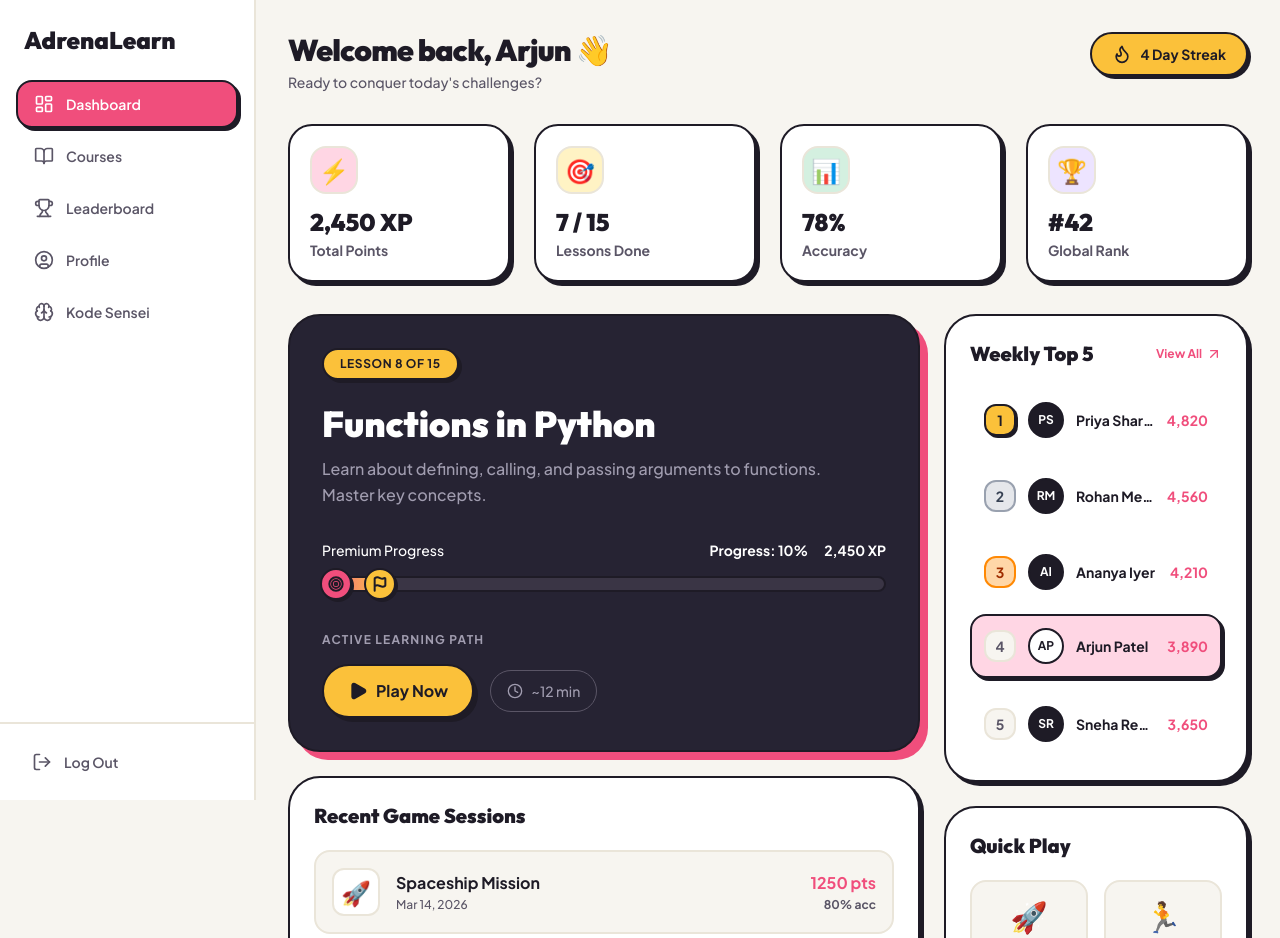
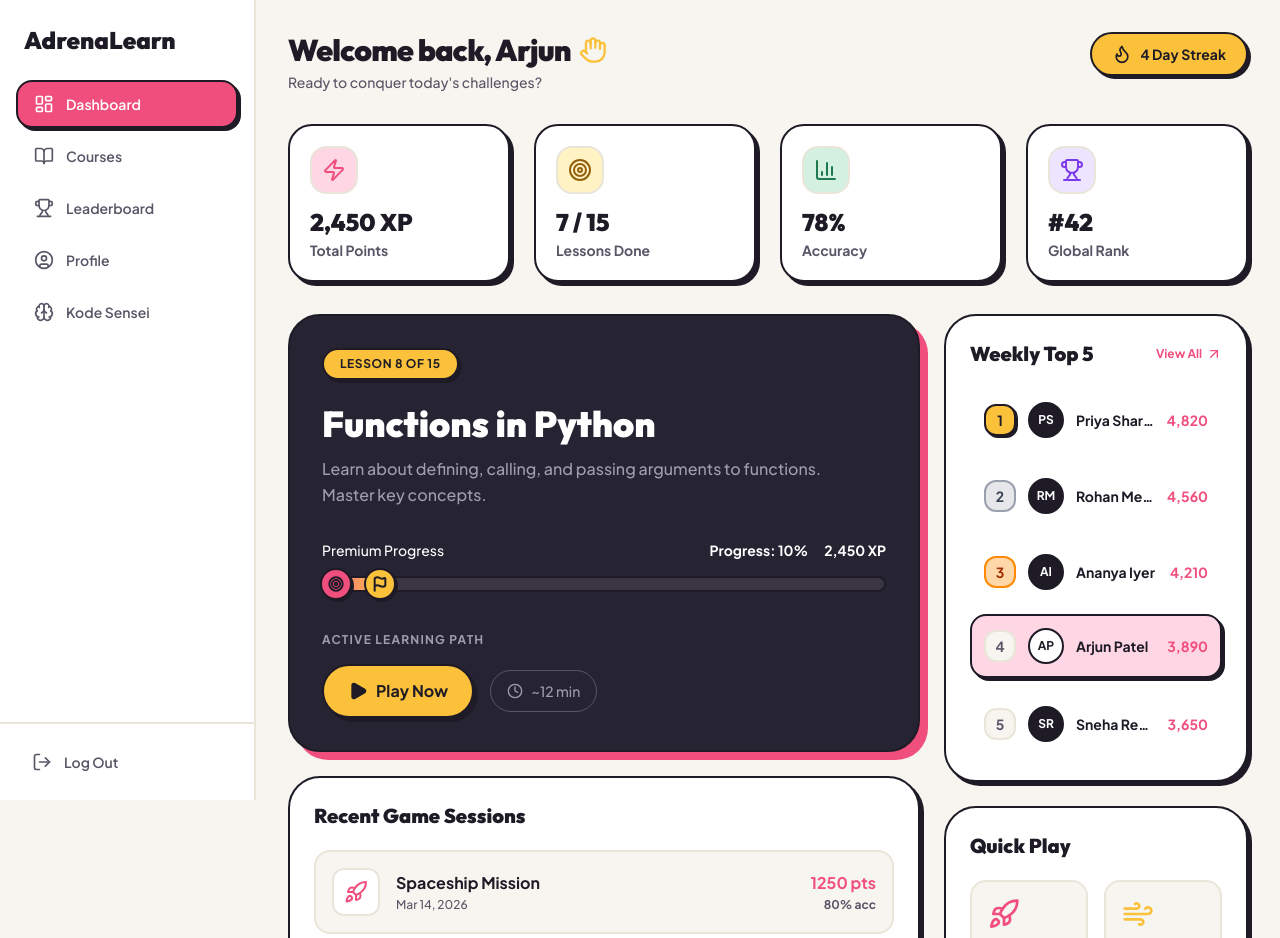
Before and after one commit to Suraj-driod/AdrenaLearn, a Next.js app: page /dashboard in a window 1280 px wide. Shown: the top 938 px of the page. Built offline with nearby package versions, Linux system fonts and the light colour scheme.

Commit message:
frontend changes

```diff
--- a/src/app/courses/[courseId]/[lessonId]/page.js
+++ b/src/app/courses/[courseId]/[lessonId]/page.js
@@ -13,10 +13,10 @@ import {
 import Link from "next/link";
 
 const concepts = [
-  { icon: "🔤", name: "Variables" },
-  { icon: "📦", name: "Data Types" },
-  { icon: "✏️", name: "Assignment Operator" },
-  { icon: "#️⃣", name: "Naming Rules" },
+  { icon: <Variable className="w-5 h-5 text-[#f04e7c]" />, name: "Variables" },
+  { icon: <Type className="w-5 h-5 text-[#fbc13a]" />, name: "Data Types" },
+  { icon: <Edit3 className="w-5 h-5 text-[#7c3aed]" />, name: "Assignment Operator" },
+  { icon: <Hash className="w-5 h-5 text-[#1e7a4e]" />, name: "Naming Rules" },
 ];
 
 const chapters = [
@@ -79,7 +79,7 @@ export default function LessonPage() {
             {/* Chapters */}
             <div className="bento-card !rounded-3xl">
               <h3 className="font-[Outfit] font-bold mb-4 flex items-center gap-2">
-                📚 Chapter Markers
+                <BookOpen className="w-5 h-5 text-[#f04e7c]" /> Chapter Markers
               </h3>
               <div className="space-y-2">
                 {chapters.map((ch, i) => (
@@ -101,7 +101,7 @@ export default function LessonPage() {
             {/* Code Summary */}
             <div className="bento-card !rounded-3xl">
               <h3 className="font-[Outfit] font-bold mb-4 flex items-center gap-2">
-                🧩 Concept Summary
+                <Code2 className="w-5 h-5 text-[#7c3aed]" /> Concept Summary
               </h3>
               <p className="text-[#5a5566] text-sm leading-relaxed mb-4">
                 Variables in Python are containers for storing data values.
@@ -192,7 +192,7 @@ export default function LessonPage() {
                       key={i}
                       className="flex items-center gap-3 p-3 bg-[#f7f5f0] rounded-2xl border-2 border-[#eae5d9]"
                     >
-                      <span className="text-xl">{c.icon}</span>
+                      <span>{c.icon}</span>
                       <span className="text-sm font-semibold">{c.name}</span>
                     </div>
                   ))}
@@ -201,7 +201,7 @@ export default function LessonPage() {
                   href="/courses/ce/lesson-1/play"
                   className="btn-brutal w-full text-center"
                 >
-                  🎮 Start Game Challenge
+                  <Gamepad2 className="w-5 h-5 inline mr-1" /> Start Game Challenge
                 </Link>
               </div>
               <Link
--- a/src/app/courses/page.js
+++ b/src/app/courses/page.js
@@ -5,10 +5,10 @@ import Link from 'next/link'
 import Sidebar from '../components/Sidebar'
 
 const courses = [
-  { id: 'ce', name: 'Computer Engineering', icon: '💻', lessons: 15, difficulty: 'Beginner', desc: 'Master the fundamentals of programming with Python. From variables to algorithms, build a strong foundation.', progress: 47, started: true, category: 'Computer Engineering', bgColor: 'bg-[#e4f1ff]' },
-  { id: 'mba', name: 'MBA Fundamentals', icon: '📊', lessons: 12, difficulty: 'Intermediate', desc: 'Learn business analytics and data-driven decision making. Apply coding to real-world business problems.', progress: 25, started: true, category: 'MBA', bgColor: 'bg-[#fff8e7]' },
-  { id: 'ds', name: 'Data Science Basics', icon: '🧬', lessons: 10, difficulty: 'Beginner', desc: 'Dive into data analysis, visualization, and machine learning fundamentals.', progress: 0, started: false, category: 'Data Science', bgColor: 'bg-[#ede4ff]' },
-  { id: 'web', name: 'Web Development', icon: '🌐', lessons: 18, difficulty: 'Intermediate', desc: 'Build modern web applications from scratch. HTML, CSS, JavaScript, React, and beyond.', progress: 0, started: false, category: 'Computer Engineering', bgColor: 'bg-[#d4f0e0]' },
+  { id: 'ce', name: 'Computer Engineering', icon: <Monitor className="w-8 h-8 sm:w-10 sm:h-10 text-[#2563eb]" />, lessons: 15, difficulty: 'Beginner', desc: 'Master the fundamentals of programming with Python. From variables to algorithms, build a strong foundation.', progress: 47, started: true, category: 'Computer Engineering', bgColor: 'bg-[#e4f1ff]' },
+  { id: 'mba', name: 'MBA Fundamentals', icon: <Briefcase className="w-8 h-8 sm:w-10 sm:h-10 text-[#92600e]" />, lessons: 12, difficulty: 'Intermediate', desc: 'Learn business analytics and data-driven decision making. Apply coding to real-world business problems.', progress: 25, started: true, category: 'MBA', bgColor: 'bg-[#fff8e7]' },
+  { id: 'ds', name: 'Data Science Basics', icon: <Database className="w-8 h-8 sm:w-10 sm:h-10 text-[#7c3aed]" />, lessons: 10, difficulty: 'Beginner', desc: 'Dive into data analysis, visualization, and machine learning fundamentals.', progress: 0, started: false, category: 'Data Science', bgColor: 'bg-[#ede4ff]' },
+  { id: 'web', name: 'Web Development', icon: <Globe className="w-8 h-8 sm:w-10 sm:h-10 text-[#1e7a4e]" />, lessons: 18, difficulty: 'Intermediate', desc: 'Build modern web applications from scratch. HTML, CSS, JavaScript, React, and beyond.', progress: 0, started: false, category: 'Computer Engineering', bgColor: 'bg-[#d4f0e0]' },
 ]
 
 const filters = ['All', 'Computer Engineering', 'MBA', 'Data Science']
@@ -55,7 +55,7 @@ export default function CoursesPage() {
                 {/* Card Header */}
                 <div className="flex items-start gap-5 mb-6">
                   {/* Icon Container - Tactile Shadow & Border */}
-                  <div className="w-16 h-16 sm:w-20 sm:h-20 rounded-[24px] bg-white border-2 border-[#1e1b26] shadow-[4px_4px_0px_#1e1b26] flex items-center justify-center text-3xl sm:text-4xl shrink-0 group-hover:-translate-y-1 transition-all duration-300">
+                  <div className="w-16 h-16 sm:w-20 sm:h-20 rounded-[24px] bg-white border-2 border-[#1e1b26] shadow-[4px_4px_0px_#1e1b26] flex items-center justify-center shrink-0 group-hover:-translate-y-1 transition-all duration-300">
                     {course.icon}
                   </div>
 
--- a/src/app/dashboard/page.js
+++ b/src/app/dashboard/page.js
@@ -1,15 +1,15 @@
 'use client'
 import {
   Flame, Trophy, Flag, Target, Play, Clock, Rocket, Gamepad2,
-  BarChart3, Zap, ArrowUpRight
+  BarChart3, Zap, ArrowUpRight, Hand, Wind, Cat
 } from 'lucide-react'
 import Link from 'next/link'
 import Sidebar from '../components/Sidebar'
 
 const recentGames = [
-  { mode: 'Spaceship Mission', icon: '🚀', score: 1250, accuracy: '80%', date: 'Mar 14, 2026' },
-  { mode: 'Balloon Shooter', icon: '🎈', score: 980, accuracy: '72%', date: 'Mar 13, 2026' },
-  { mode: 'Subway Runner', icon: '🏃', score: 1100, accuracy: '85%', date: 'Mar 12, 2026' },
+  { mode: 'Spaceship Mission', icon: <Rocket className="w-6 h-6 text-[#f04e7c]" />, score: 1250, accuracy: '80%', date: 'Mar 14, 2026' },
+  { mode: 'Balloon Shooter', icon: <Target className="w-6 h-6 text-[#7c3aed]" />, score: 980, accuracy: '72%', date: 'Mar 13, 2026' },
+  { mode: 'Subway Runner', icon: <Wind className="w-6 h-6 text-[#fbc13a]" />, score: 1100, accuracy: '85%', date: 'Mar 12, 2026' },
 ]
 
 const leaderboard = [
@@ -21,10 +21,10 @@ const leaderboard = [
 ]
 
 const games = [
-  { name: 'Spaceship', icon: '🚀' },
-  { name: 'Subway', icon: '🏃' },
-  { name: 'Balloon', icon: '🎈' },
-  { name: 'Cat Rescue', icon: '🐱' },
+  { name: 'Spaceship', icon: <Rocket className="w-8 h-8 text-[#f04e7c]" /> },
+  { name: 'Subway', icon: <Wind className="w-8 h-8 text-[#fbc13a]" /> },
+  { name: 'Balloon', icon: <Target className="w-8 h-8 text-[#7c3aed]" /> },
+  { name: 'Cat Rescue', icon: <Cat className="w-8 h-8 text-[#1e7a4e]" /> },
 ]
 
 export default function DashboardPage() {
@@ -36,8 +36,8 @@ export default function DashboardPage() {
           {/* Greeting */}
           <div className="flex flex-col sm:flex-row sm:items-center sm:justify-between gap-4 mb-8">
             <div>
-              <h1 className="font-[Outfit] text-2xl sm:text-3xl font-black tracking-tight text-[#1e1b26]">
-                Welcome back, Arjun 👋
+              <h1 className="font-[Outfit] text-2xl sm:text-3xl font-black tracking-tight text-[#1e1b26] flex items-center gap-2">
+                Welcome back, Arjun <Hand className="w-7 h-7 text-[#fbc13a]" />
               </h1>
               <p className="text-[#5a5566] mt-1 text-sm font-medium">Ready to conquer today&apos;s challenges?</p>
             </div>
@@ -50,13 +50,13 @@ export default function DashboardPage() {
           {/* Stats Grid */}
           <div className="grid grid-cols-2 lg:grid-cols-4 gap-4 sm:gap-6 mb-8">
             {[
-              { label: 'Total Points', value: '2,450 XP', icon: '⚡', color: 'bg-[#ffd6e4]' },
-              { label: 'Lessons Done', value: '7 / 15', icon: '🎯', color: 'bg-[#fff3c4]' },
-              { label: 'Accuracy', value: '78%', icon: '📊', color: 'bg-[#d4f0e0]' },
-              { label: 'Global Rank', value: '#42', icon: '🏆', color: 'bg-[#ede4ff]' },
+              { label: 'Total Points', value: '2,450 XP', icon: <Zap className="w-6 h-6 text-[#f04e7c]" />, color: 'bg-[#ffd6e4]' },
+              { label: 'Lessons Done', value: '7 / 15', icon: <Target className="w-6 h-6 text-[#92600e]" />, color: 'bg-[#fff3c4]' },
+              { label: 'Accuracy', value: '78%', icon: <BarChart3 className="w-6 h-6 text-[#1e7a4e]" />, color: 'bg-[#d4f0e0]' },
+              { label: 'Global Rank', value: '#42', icon: <Trophy className="w-6 h-6 text-[#7c3aed]" />, color: 'bg-[#ede4ff]' },
             ].map((stat, i) => (
               <div key={i} className="bg-white p-5 rounded-3xl border-2 border-[#1e1b26] shadow-[4px_4px_0px_#1e1b26] hover:shadow-[6px_6px_0px_#1e1b26] hover:-translate-y-1 hover:-translate-x-1 transition-all group">
-                <div className={`w-12 h-12 rounded-2xl ${stat.color} border-2 border-[#eae5d9] group-hover:border-[#1e1b26] transition-colors flex items-center justify-center text-2xl mb-3`}>{stat.icon}</div>
+                <div className={`w-12 h-12 rounded-2xl ${stat.color} border-2 border-[#eae5d9] group-hover:border-[#1e1b26] transition-colors flex items-center justify-center mb-3`}>{stat.icon}</div>
                 <div className="font-[Outfit] text-2xl font-black text-[#1e1b26]">{stat.value}</div>
                 <div className="text-[#5a5566] text-sm font-bold mt-0.5">{stat.label}</div>
               </div>
@@ -140,7 +140,7 @@ export default function DashboardPage() {
                 <div className="space-y-3">
                   {recentGames.map((game, i) => (
                     <div key={i} className="flex items-center gap-4 bg-[#f7f5f0] border-2 border-[#eae5d9] rounded-2xl p-4 hover:border-[#1e1b26] hover:shadow-[4px_4px_0px_#1e1b26] hover:-translate-y-0.5 transition-all cursor-pointer group">
-                      <div className="w-12 h-12 rounded-xl bg-white border-2 border-[#eae5d9] group-hover:border-[#1e1b26] flex items-center justify-center text-2xl transition-colors">{game.icon}</div>
+                      <div className="w-12 h-12 rounded-xl bg-white border-2 border-[#eae5d9] group-hover:border-[#1e1b26] flex items-center justify-center transition-colors">{game.icon}</div>
                       <div className="flex-1 min-w-0">
                         <div className="font-bold text-[#1e1b26]">{game.mode}</div>
                         <div className="text-[#5a5566] font-medium text-xs mt-0.5">{game.date}</div>
@@ -197,7 +197,7 @@ export default function DashboardPage() {
                 <div className="grid grid-cols-2 gap-3 sm:gap-4">
                   {games.map((game, i) => (
                     <button key={i} className="bg-[#f7f5f0] border-2 border-[#eae5d9] rounded-2xl p-4 text-center hover:border-[#1e1b26] hover:shadow-[4px_4px_0px_#1e1b26] hover:-translate-y-1 hover:-translate-x-1 transition-all group">
-                      <div className="text-3xl mb-2 group-hover:scale-110 transition-transform">{game.icon}</div>
+                      <div className="mb-2 group-hover:scale-110 transition-transform">{game.icon}</div>
                       <div className="text-xs font-black text-[#5a5566] group-hover:text-[#1e1b26]">{game.name}</div>
                     </button>
                   ))}
--- a/src/app/login/page.js
+++ b/src/app/login/page.js
@@ -1,6 +1,6 @@
 "use client";
 import { useState } from "react";
-import { Eye, EyeOff, Mail, Lock } from "lucide-react";
+import { Eye, EyeOff, Mail, Lock, Hand } from "lucide-react";
 import Link from "next/link";
 
 export default function LoginPage() {
@@ -28,8 +28,8 @@ export default function LoginPage() {
             >
               adrenalearn
             </Link>
-            <h1 className="font-[Outfit] text-2xl font-bold">
-              Welcome Back 👋
+            <h1 className="font-[Outfit] text-2xl font-bold flex items-center justify-center gap-2">
+              Welcome Back <Hand className="w-6 h-6 text-[#fbc13a]" />
             </h1>
             <p className="text-[#5a5566] text-sm mt-1">
               Sign in to continue your quest
```
